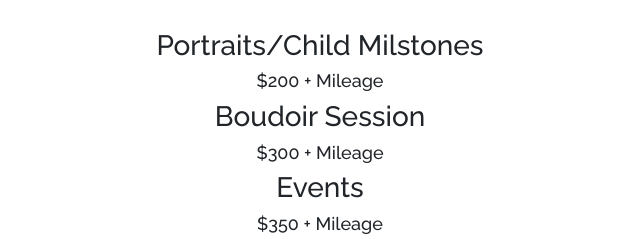
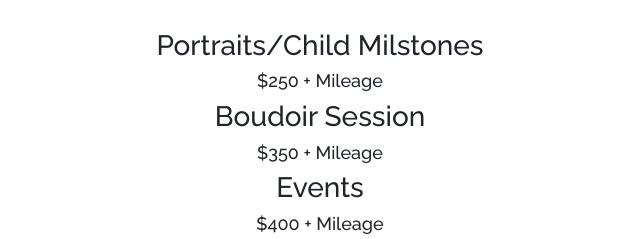
Before and after one commit to cj-baker/Nohas-Art-Photography, a plain HTML site: page pricing-services.html in a window 1280 px wide. Shown: the part 365-604 px from the top of the page, 320-960 px from the left. Drawn offline with nearby package versions, Linux system fonts and the light colour scheme.

Commit message:
Updated pricing

```diff
--- a/pricing-services.html
+++ b/pricing-services.html
@@ -128,11 +128,11 @@
       <section class="pricing-services">
         <div class="pricing-content py-3 py-md-5">
           <h3 class="">Portraits/Child Milstones</h3>
-          <h2>$200 + Mileage</h2>
+          <h2>$250 + Mileage</h2>
           <h3>Boudoir Session</h3>
-          <h2>$300 + Mileage</h2>
+          <h2>$350 + Mileage</h2>
           <h3>Events</h3>
-          <h2>$350 + Mileage</h2>
+          <h2>$400 + Mileage</h2>
           <p class="pricing-paragraph pt-3 pt-m-5">
             If you have any questions about what services I offer or
             clarifications on pricing please don't hesistate to reach out! Click
```
